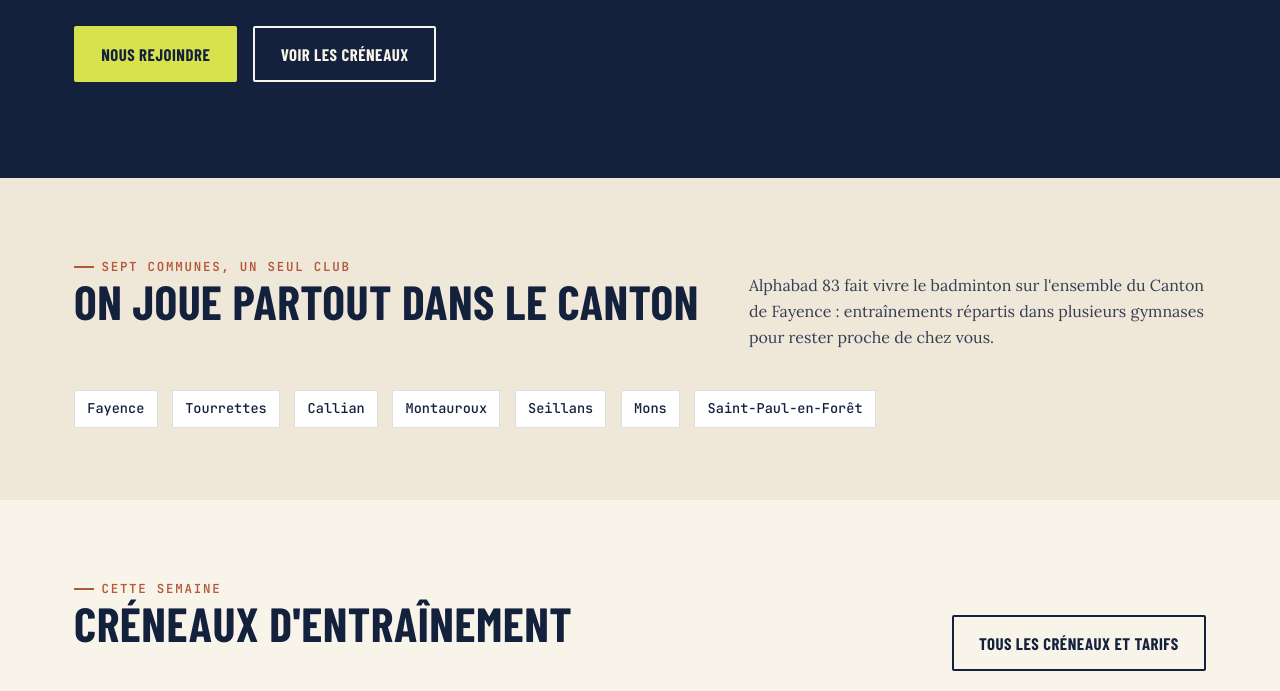
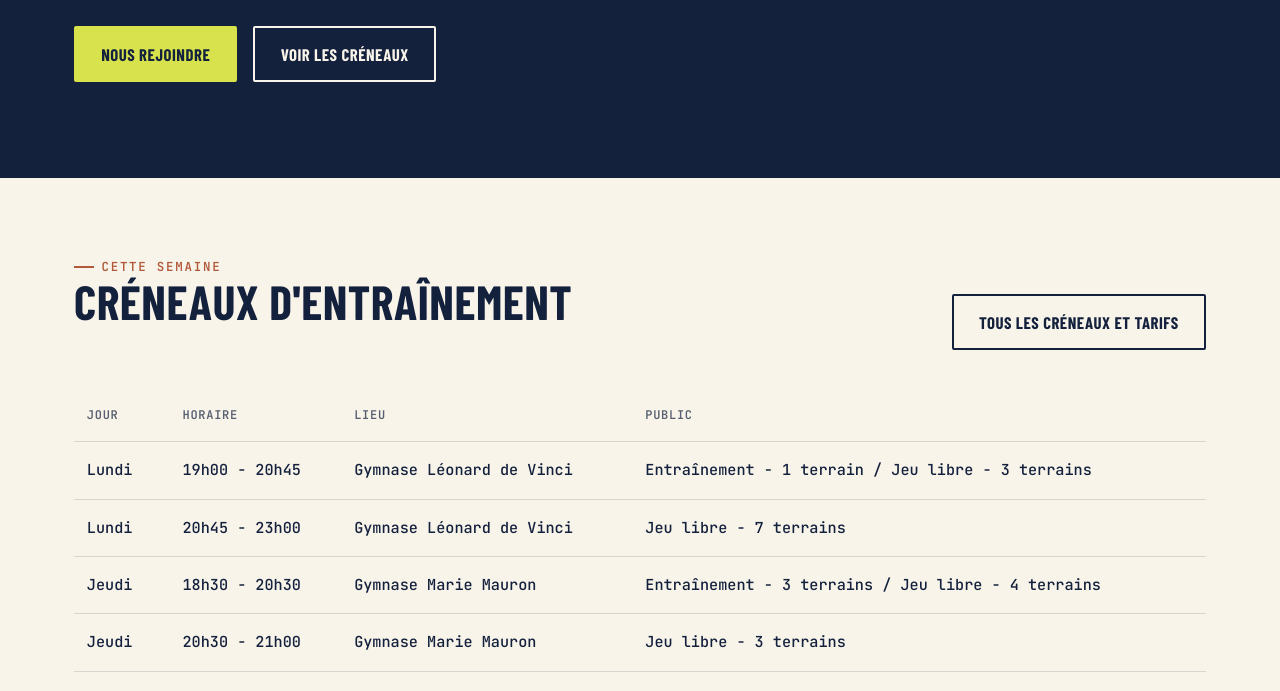
Before and after one commit to alphabad83/alphabad83, an Eleventy site: page src/index.njk in a window 1280 px wide. Shown: the part 577-1268 px from the top of the page. Built offline with nearby package versions, Linux system fonts and the light colour scheme; Eleventy itself is replaced by a stand-in of ours; files that its build step writes are made by us from their sources; a web font is replaced by a local one.

Commit message:
Update index.njk

```diff
--- a/src/index.njk
+++ b/src/index.njk
@@ -28,22 +28,7 @@ permalink: /
   </div>
 </section>
 
-<section class="section section--stone">
-  <div class="wrap">
-    <div class="section__head">
-      <div>
-        <p class="eyebrow">Sept communes, un seul club</p>
-        <h2>On joue partout dans le canton</h2>
-      </div>
-      <p>Alphabad 83 fait vivre le badminton sur l'ensemble du Canton de Fayence : entraînements répartis dans plusieurs gymnases pour rester proche de chez vous.</p>
-    </div>
-    <div class="villages-map">
-      {% for ville in club.villes %}
-      <span>{{ ville }}</span>
-      {% endfor %}
-    </div>
-  </div>
-</section>
+
 
 <section class="section">
   <div class="wrap">
```
